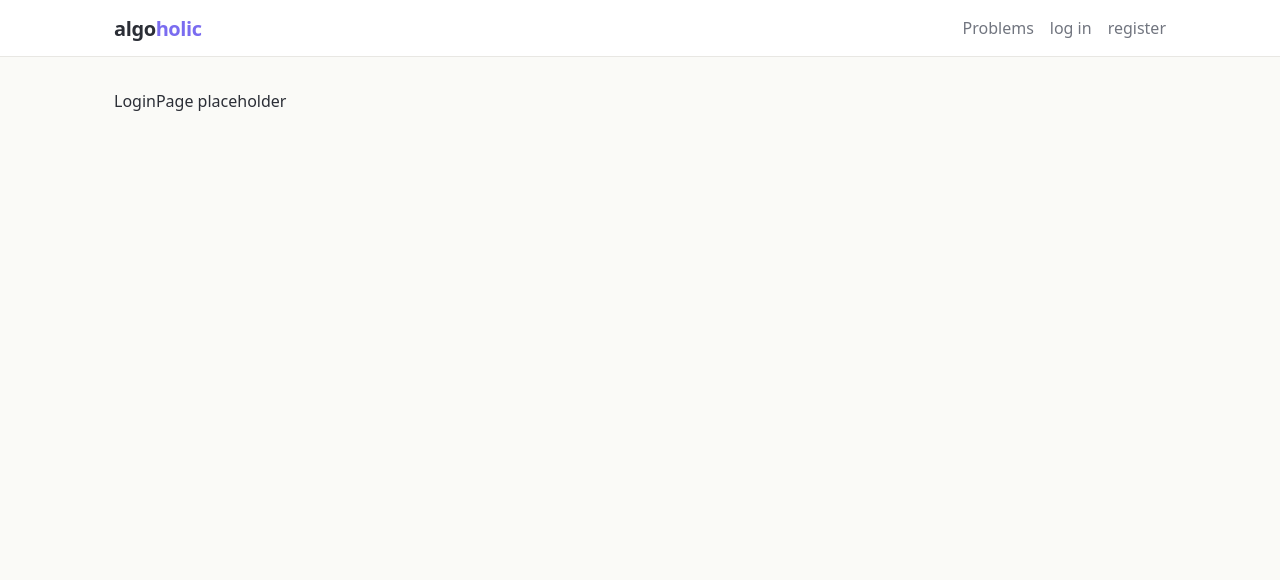
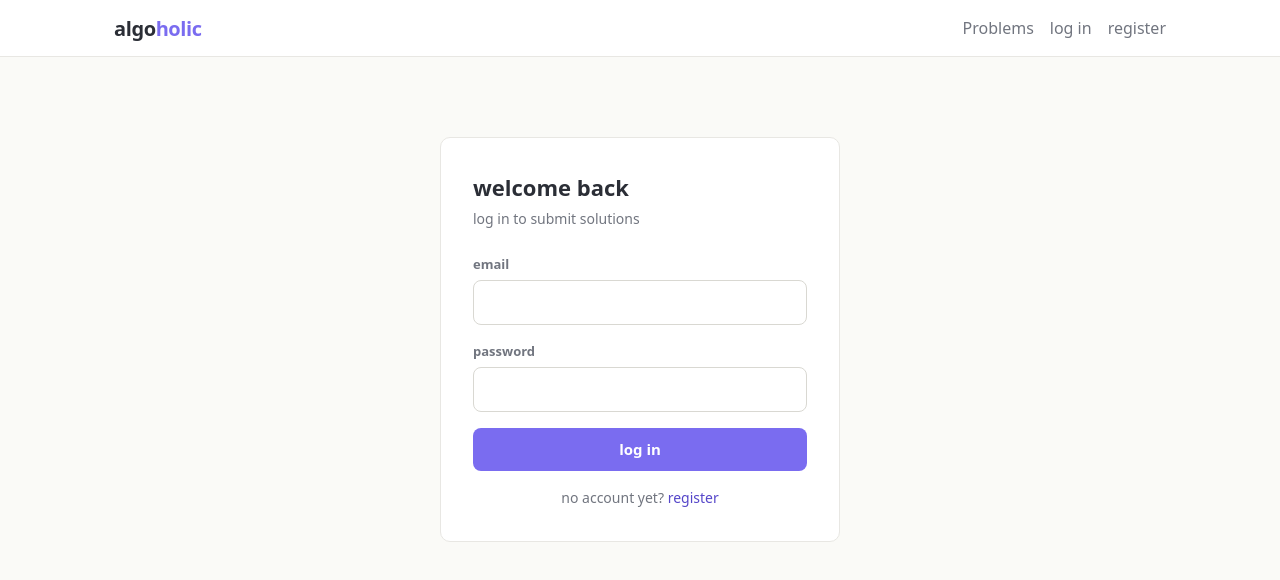
Before and after one commit to a11isfulloflove/algoholic, a React (Vite) app in the folder client/: page /login in a window 1280 px wide. Shown: the top 580 px of the page. Built offline with nearby package versions, Linux system fonts and the light colour scheme; no server answers.

Commit message:
phase 4: login and register pages

```diff
--- /dev/null
+++ b/client/src/components/AuthForm.module.css
@@ -0,0 +1,81 @@
+.card {
+  max-width: 400px;
+  margin: 48px auto 0;
+  background: var(--surface);
+  border: 1px solid var(--border);
+  border-radius: var(--radius);
+  padding: 32px;
+}
+
+.title {
+  font-size: 22px;
+  font-weight: 700;
+  margin-bottom: 4px;
+}
+
+.subtitle {
+  color: var(--text-soft);
+  font-size: 14px;
+  margin-bottom: 24px;
+}
+
+.field {
+  margin-bottom: 16px;
+}
+
+.label {
+  display: block;
+  font-size: 13px;
+  font-weight: 600;
+  color: var(--text-soft);
+  margin-bottom: 6px;
+}
+
+.input {
+  width: 100%;
+  padding: 9px 12px;
+  border: 1px solid var(--border-strong);
+  border-radius: 8px;
+  background: var(--surface);
+}
+
+.input:focus {
+  outline: 2px solid var(--accent-soft);
+  border-color: var(--accent);
+}
+
+.error {
+  background: var(--danger-bg);
+  color: var(--danger);
+  border-radius: 8px;
+  padding: 10px 12px;
+  font-size: 14px;
+  margin-bottom: 16px;
+}
+
+.submit {
+  width: 100%;
+  background: var(--accent);
+  color: #fff;
+  border: none;
+  border-radius: 8px;
+  padding: 10px 12px;
+  font-weight: 600;
+  font-size: 15px;
+}
+
+.submit:hover {
+  background: var(--accent-hover);
+}
+
+.submit:disabled {
+  opacity: 0.6;
+  cursor: default;
+}
+
+.switchLine {
+  margin-top: 16px;
+  font-size: 14px;
+  color: var(--text-soft);
+  text-align: center;
+}
--- /dev/null
+++ b/client/src/components/AuthForm.tsx
@@ -0,0 +1,89 @@
+import { useState, type FormEvent } from 'react'
+import { Link } from 'react-router'
+import { useAuth } from '../auth'
+import styles from './AuthForm.module.css'
+
+interface AuthFormProps {
+  mode: 'login' | 'register'
+}
+
+export function AuthForm({ mode }: AuthFormProps) {
+  const { login, register } = useAuth()
+  const [email, setEmail] = useState('')
+  const [password, setPassword] = useState('')
+  const [error, setError] = useState<string | null>(null)
+  const [busy, setBusy] = useState(false)
+
+  const isLogin = mode === 'login'
+
+  async function handleSubmit(e: FormEvent) {
+    e.preventDefault()
+    setError(null)
+    setBusy(true)
+    try {
+      if (isLogin) {
+        await login(email, password)
+      } else {
+        await register(email, password)
+      }
+    } catch (err) {
+      setError(err instanceof Error ? err.message : 'something went wrong')
+      setBusy(false)
+    }
+  }
+
+  return (
+    <div className={styles.card}>
+      <h1 className={styles.title}>{isLogin ? 'welcome back' : 'join algoholic'}</h1>
+      <p className={styles.subtitle}>
+        {isLogin ? 'log in to submit solutions' : 'an account keeps your solved progress'}
+      </p>
+      {error && <div className={styles.error}>{error}</div>}
+      <form onSubmit={handleSubmit}>
+        <div className={styles.field}>
+          <label htmlFor="email" className={styles.label}>
+            email
+          </label>
+          <input
+            id="email"
+            type="email"
+            className={styles.input}
+            value={email}
+            onChange={(e) => setEmail(e.target.value)}
+            autoComplete="email"
+            required
+          />
+        </div>
+        <div className={styles.field}>
+          <label htmlFor="password" className={styles.label}>
+            password
+          </label>
+          <input
+            id="password"
+            type="password"
+            className={styles.input}
+            value={password}
+            onChange={(e) => setPassword(e.target.value)}
+            autoComplete={isLogin ? 'current-password' : 'new-password'}
+            required
+            minLength={8}
+          />
+        </div>
+        <button type="submit" className={styles.submit} disabled={busy}>
+          {busy ? 'one moment…' : isLogin ? 'log in' : 'create account'}
+        </button>
+      </form>
+      <p className={styles.switchLine}>
+        {isLogin ? (
+          <>
+            no account yet? <Link to="/register">register</Link>
+          </>
+        ) : (
+          <>
+            already registered? <Link to="/login">log in</Link>
+          </>
+        )}
+      </p>
+    </div>
+  )
+}
--- a/client/src/pages/LoginPage.tsx
+++ b/client/src/pages/LoginPage.tsx
@@ -1,3 +1,13 @@
+import { Navigate } from 'react-router'
+import { AuthForm } from '../components/AuthForm'
+import { useAuth } from '../auth'
+
 export function LoginPage() {
-  return <div>LoginPage placeholder</div>
+  const { user, loading } = useAuth()
+
+  if (!loading && user) {
+    return <Navigate to="/problems" replace />
+  }
+
+  return <AuthForm mode="login" />
 }
--- a/client/src/pages/RegisterPage.tsx
+++ b/client/src/pages/RegisterPage.tsx
@@ -1,3 +1,13 @@
+import { Navigate } from 'react-router'
+import { AuthForm } from '../components/AuthForm'
+import { useAuth } from '../auth'
+
 export function RegisterPage() {
-  return <div>RegisterPage placeholder</div>
+  const { user, loading } = useAuth()
+
+  if (!loading && user) {
+    return <Navigate to="/problems" replace />
+  }
+
+  return <AuthForm mode="register" />
 }
```
